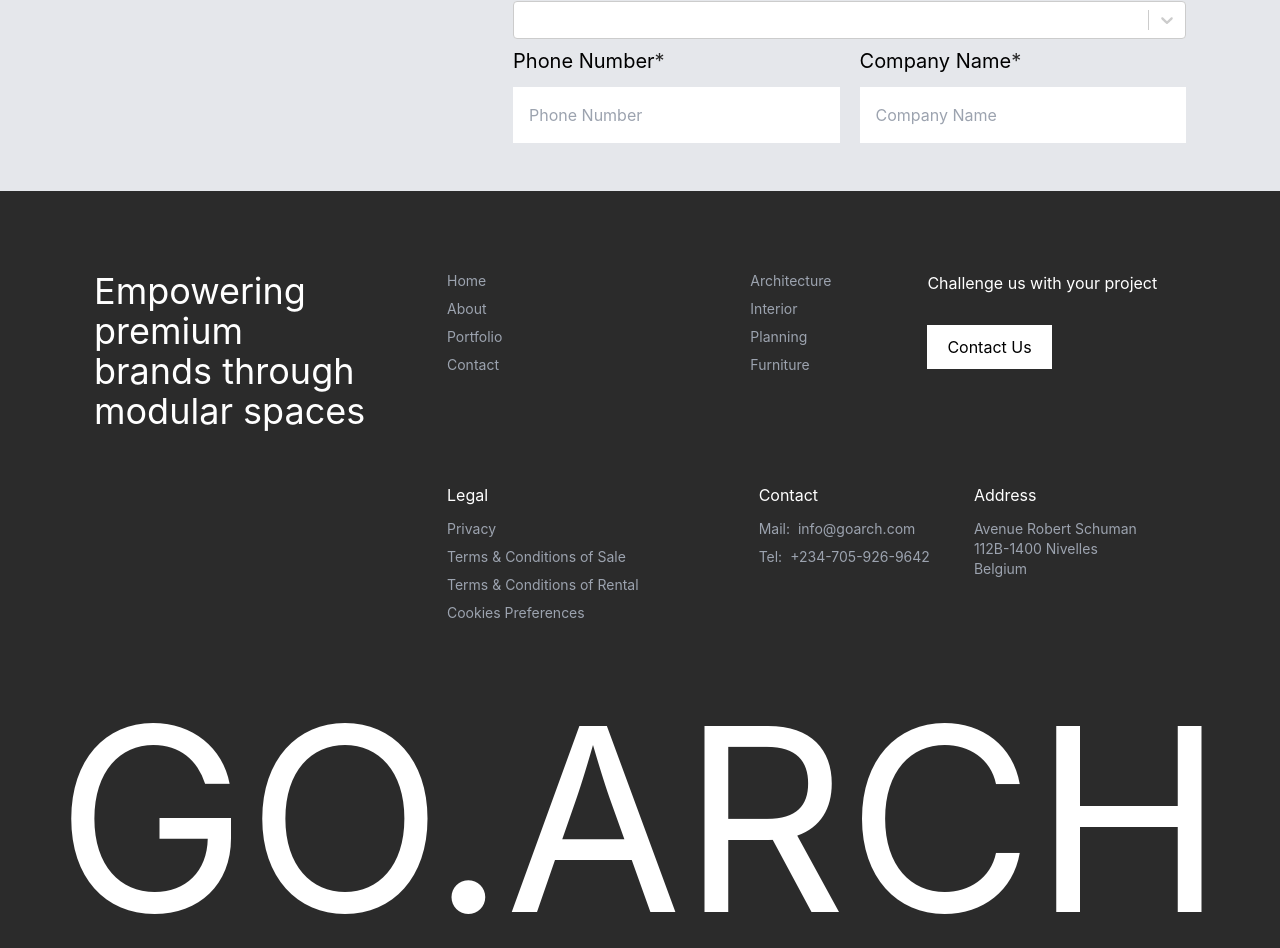
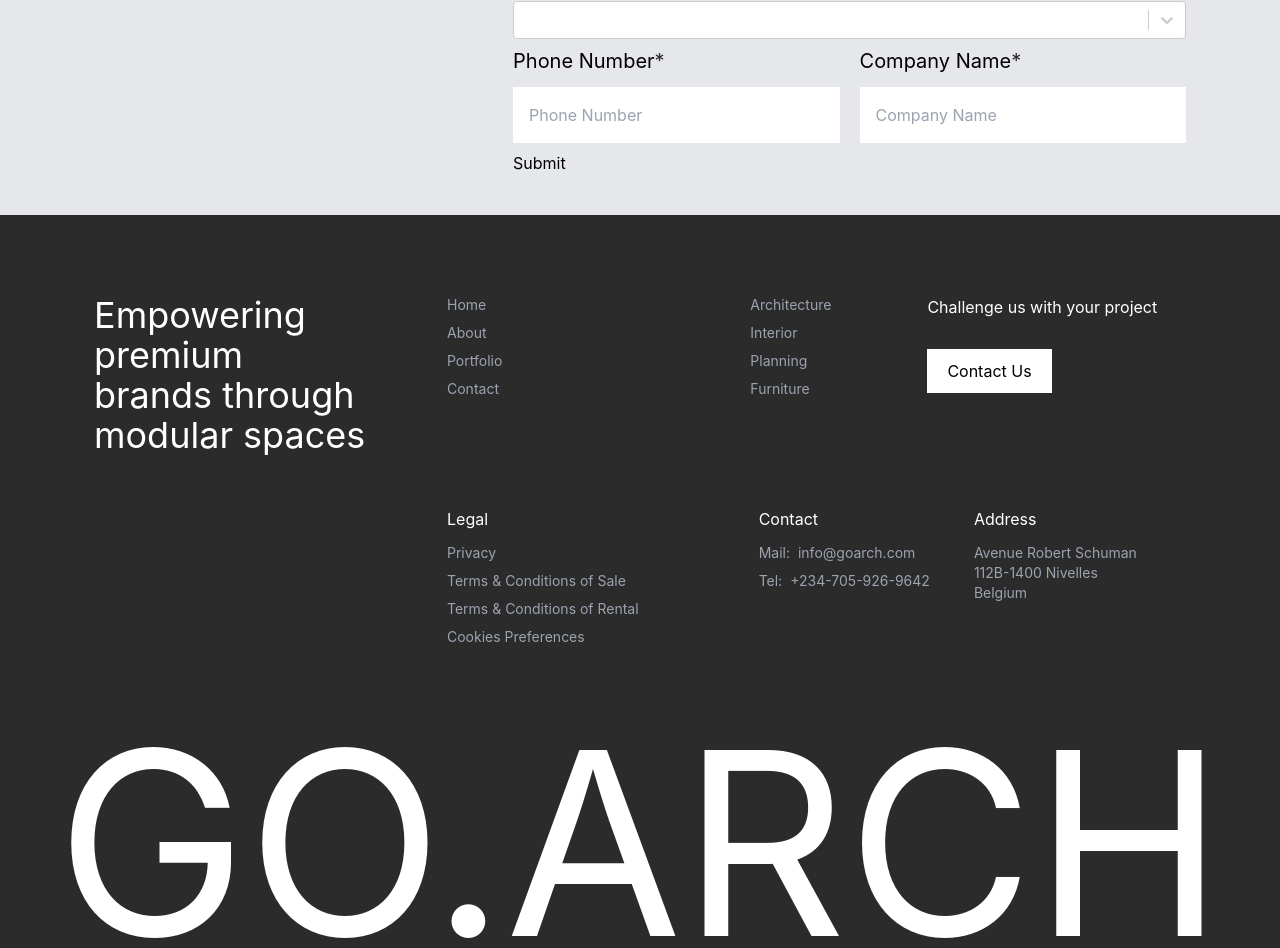
Before and after one commit to Tez-cyber/architecture-website, a React (Vite) app: page / in a window 1280 px wide. Shown: the part 2942-3890 px from the top of the page. Built offline with nearby package versions, Linux system fonts and the light colour scheme; no server answers.

Commit message:
Added submit button to contact form

```diff
--- a/src/components/Contact.jsx
+++ b/src/components/Contact.jsx
@@ -78,6 +78,8 @@ const Contact = () => {
                                 <input type="text" className="w-full p-4 outline-darkCream" placeholder='Company Name' />
                             </div>
                         </div>
+                        {/* ====== Submit ======= */}
+                        <button>Submit</button>
                     </form>
                 </div>
             </div>
```
